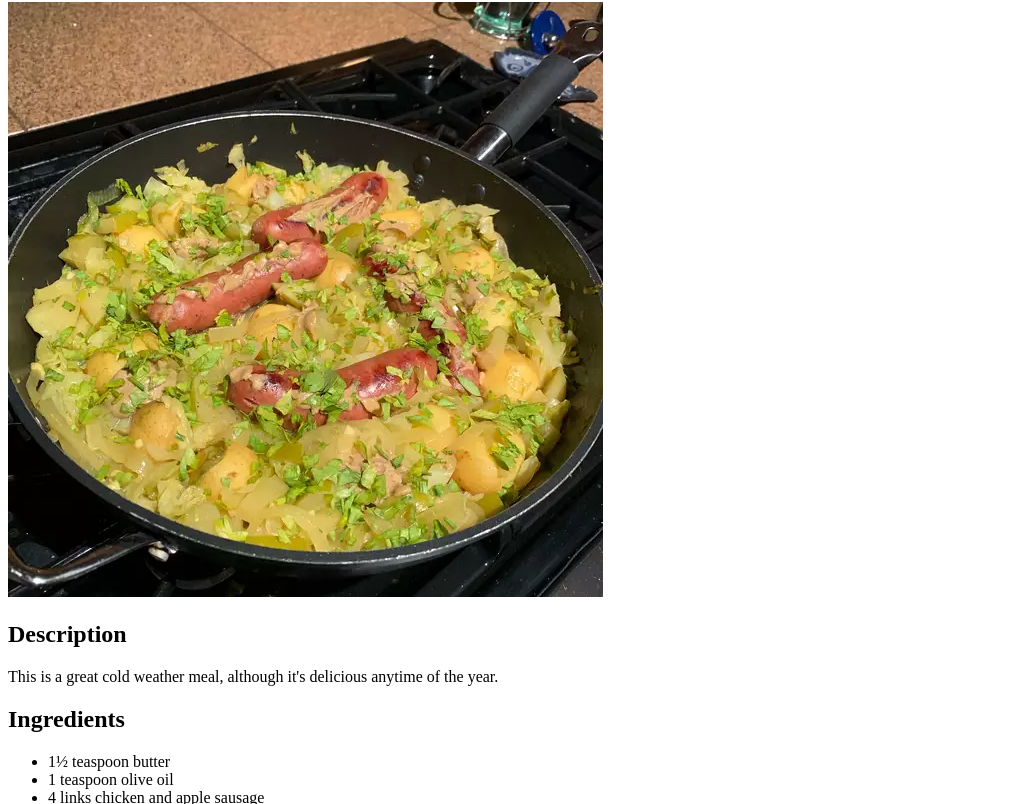
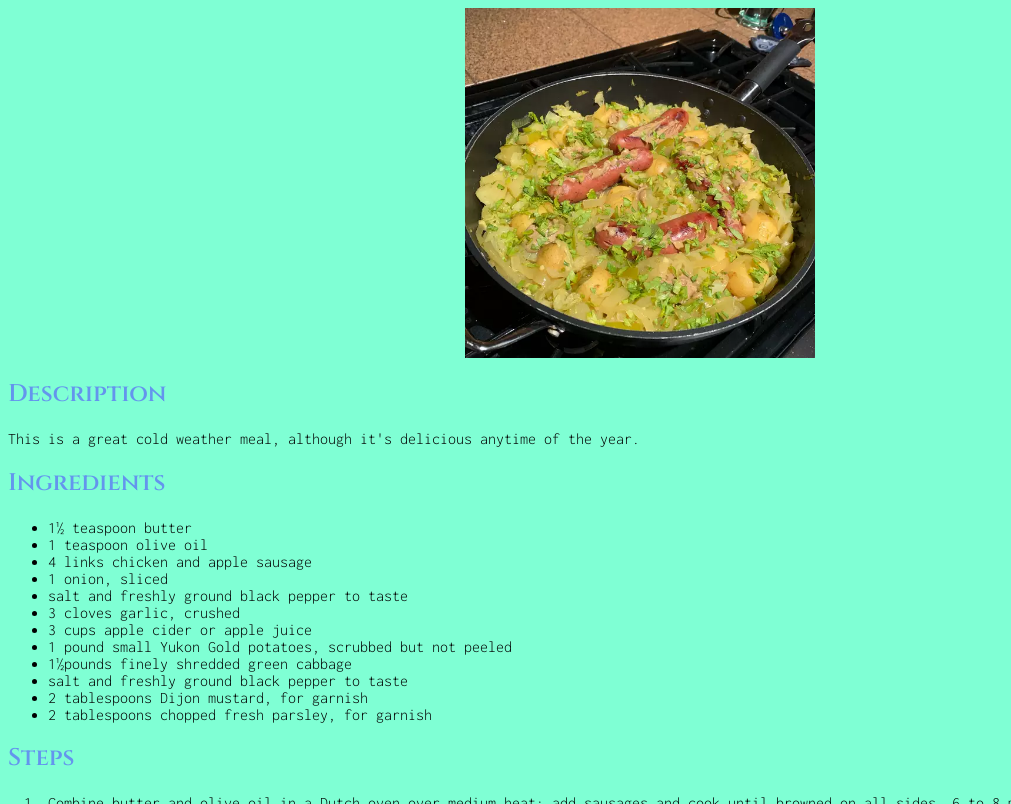
Before and after one commit to harith01/odin-recipes, a plain HTML site: page recipes/chicken_apple.html in a window 1280 px wide. Shown: the part 78-882 px from the top of the page, without its empty margins (0-1011 px from the left). Drawn offline with Linux system fonts and the light colour scheme.

Commit message:
addition of css

```diff
--- a/recipes/chicken_apple.html
+++ b/recipes/chicken_apple.html
@@ -4,14 +4,21 @@
     <meta charset="UTF-8">
     <meta http-equiv="X-UA-Compatible" content="IE=edge">
     <meta name="viewport" content="width=device-width, initial-scale=1.0">
+    <link href="../styles.css" rel="stylesheet">
+    <link rel="stylesheet" href="https://fonts.googleapis.com/css?family=Tangerine">
+    <link href="https://fonts.googleapis.com/css2?family=Cinzel:wght@600&display=swap" rel="stylesheet">
+    <link rel="preconnect" href="https://fonts.googleapis.com">
+    <link rel="preconnect" href="https://fonts.gstatic.com" crossorigin>
+    <link href="https://fonts.googleapis.com/css2?family=Inconsolata:wght@300&display=swap" rel="stylesheet">
+    <link href="https://fonts.googleapis.com/css2?family=Yanone+Kaffeesatz&display=swap" rel="stylesheet">
     <title>Chicken Apple Sausage</title>
 </head>
 <body>
     <h1>Chicken Apple Sausage with Cabbage</h1>
-    <img src = "../images/chicken.webp"/>
-    <h2>Description</h2>
+    <img class = "image", src = "../images/chicken.webp"/>
+    <h2 class="heading-two">Description</h2>
     <p>This is a great cold weather meal, although it's delicious anytime of the year.</p>
-    <h2>Ingredients</h2>
+    <h2 class="heading-two">Ingredients</h2>
     <ul>
         <li>1&frac12; teaspoon butter</li>
         <li>1 teaspoon olive oil</li>
@@ -26,7 +33,7 @@
         <li>2 tablespoons Dijon mustard, for garnish</li>
         <li>2 tablespoons chopped fresh parsley, for garnish</li>
     </ul>
-    <h2>Steps</h2>
+    <h2 class="heading-two">Steps</h2>
     <ol>
         <li>Combine butter and olive oil in a Dutch oven over medium heat; add sausages and cook until browned on all sides, 6 to 8 minutes.</li>
         <li>tir onion, pinch of salt, and pinch of pepper in with the sausages. Cook and stir until onions are slightly translucent and caramelized, about 5 minutes.</li>
--- /dev/null
+++ b/styles.css
@@ -0,0 +1,32 @@
+h1{
+    color: cornflowerblue;
+    text-align: center;
+    font-weight: bold;
+    /* background-color: black; */
+    font-family: Cinzel;
+}
+
+.image{
+    width: 350px;
+    height: auto;
+    align-items: center;
+    display: block;
+    margin-left: auto;
+    margin-right: auto;
+}
+
+.heading-two{
+    color: cornflowerblue;
+    text-align: left;
+    font-weight: bold;
+    /* font-family: 'Yanone Kaffeesatz', sans-serif; */
+    font-family: Cinzel;
+}
+
+*{
+    background-color: aquamarine;
+}
+
+p, ol, li{
+    font-family: 'Inconsolata', monospace;
+}
```
Also changed, not shown: recipes/apple_cider.html (+11 -4 lines), recipes/banana_bread.html (+11 -4 lines).
